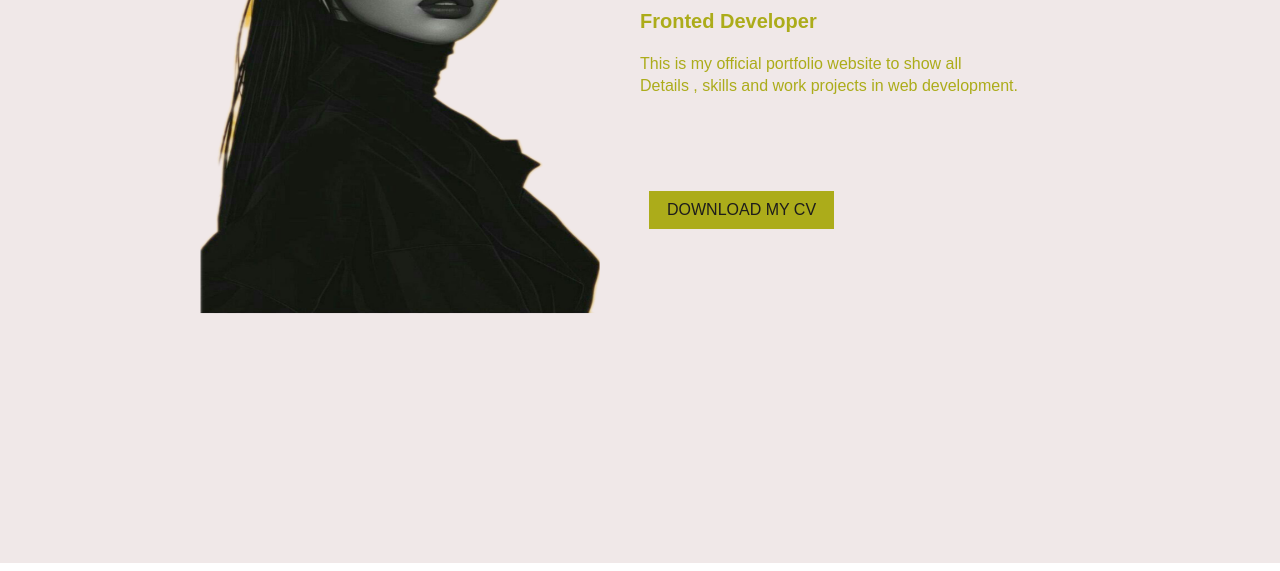
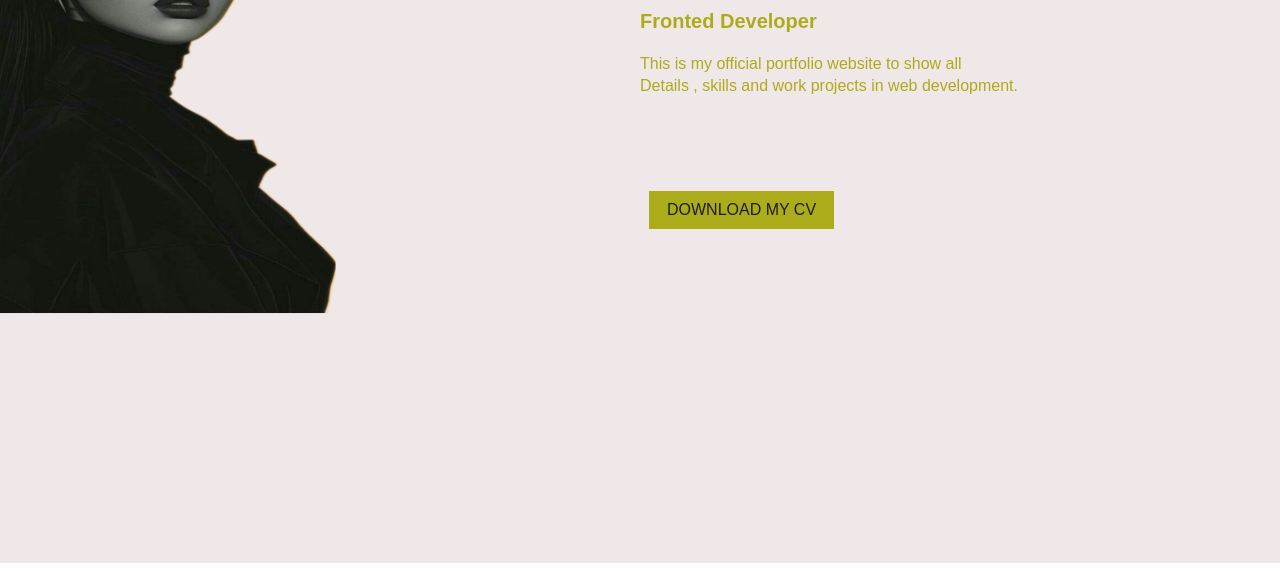
Before and after one commit to onsrajhi/Projects-using-HTML5-CSS-JS, a plain HTML site: page project 1/index.html in a window 1280 px wide. Shown: the part 247-818 px from the top of the page. Drawn offline with Linux system fonts and the light colour scheme; files whose address does not match are found by name.

Commit message:
Added Transalation effect for girl picture

```diff
--- a/project 1/styles.css
+++ b/project 1/styles.css
@@ -83,4 +83,11 @@ span{
 .girl{
   width: 800px;
   height: 980px;
+  transform: translateX(-5%);
+  transition: right 1s;
+  position: absolute;
+  right: 0;
 }
+.girl:hover {
+  right: 5%;
+}
```
Also changed, not shown: project 1/images/Screenshot.png (renamed from project 1/Screenshot.png), project 1/images/girl.png (renamed from project 1/girl.png), project 1/images/logo.png (renamed from project 1/logo.png).
